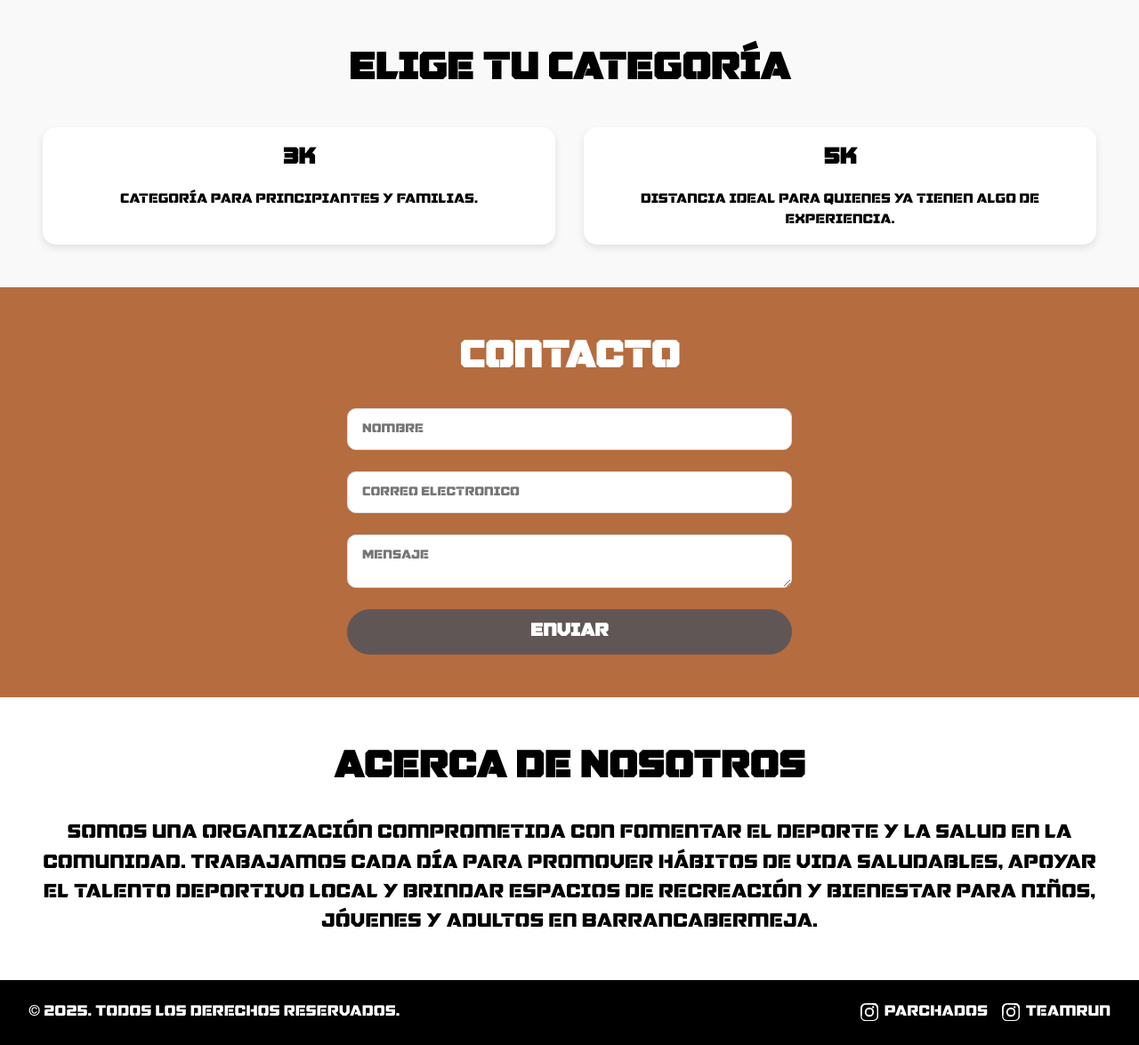
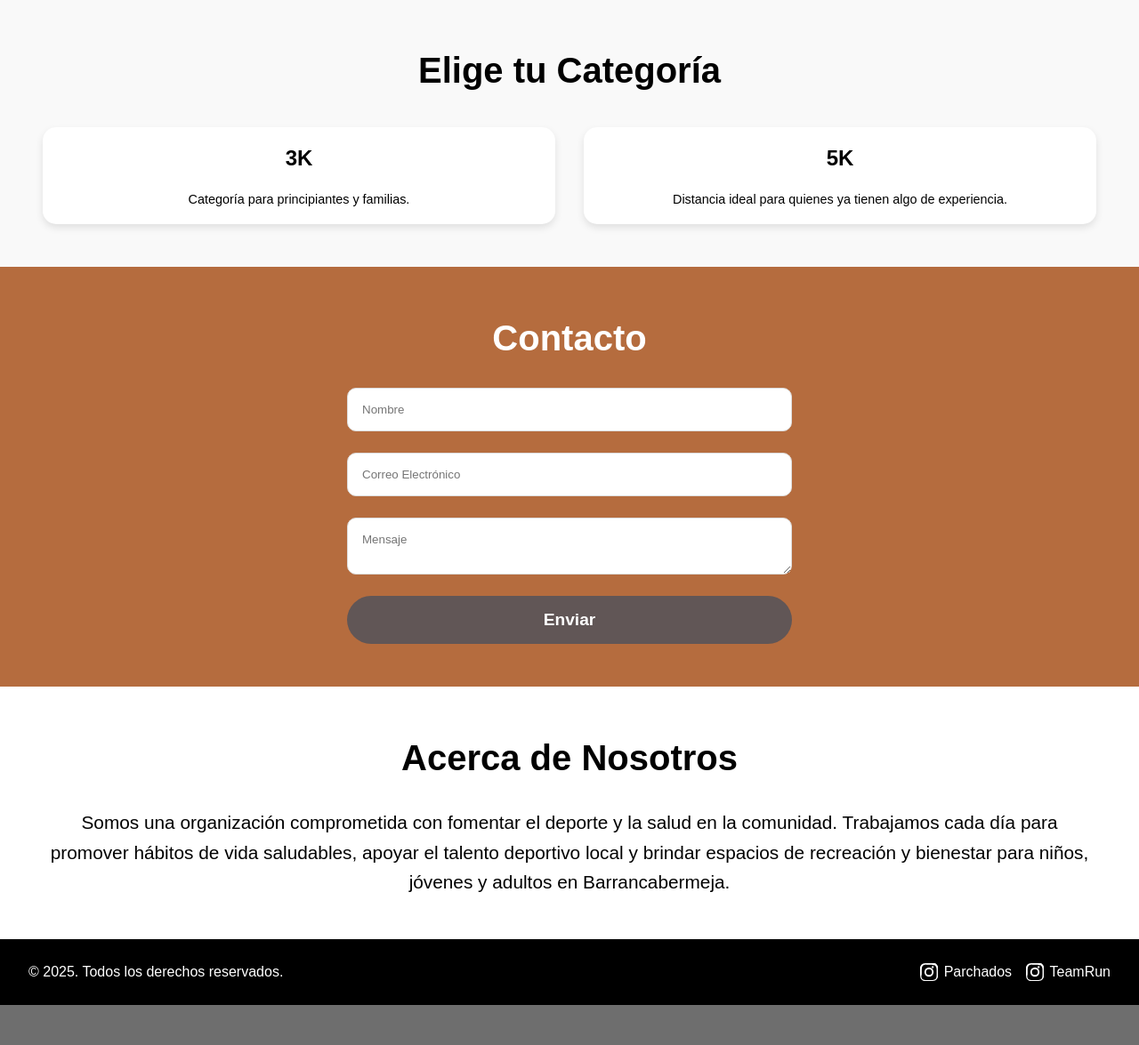
Before and after one commit to ainzx2/ainzx2.github.io, a Flask app: page / in a window 1280 px wide. Shown: the part 873-2048 px from the top of the page at 89% size. After the commit the page ends 2003 px from the top, so only its background shows below. Run offline with Flask 3, Linux system fonts and the light colour scheme; some libraries are stand-ins or nearby versions; some web fonts are replaced.

Commit message:
Update styles.css

```diff
--- a/PARCHADOS/static/styles.css
+++ b/PARCHADOS/static/styles.css
@@ -1,7 +1,7 @@
 /* Fuente personalizada */
 @font-face {
-    font-family: 'GalacticVanguardian';
-    src: url('fonts/GALACTICVANGUARDIANNCV.otf') format('opentype');
+    font-family: 'SmackLaidethDown';
+    src: url('fonts/SmackLaidethDown2024-m2VK2.ttf') format('truetype');
     font-weight: normal;
     font-style: normal;
 }
@@ -11,16 +11,16 @@
     margin: 0;
     padding: 0;
     box-sizing: border-box;
-    font-family: 'GalacticVanguardian', sans-serif;
+    font-family: 'SmackLaidethDown', sans-serif;
 }
 
+/* Resto del CSS igual, sin cambiar estilos visuales */
 body {
     line-height: 1.6;
     color: #333;
     background: white;
 }
 
-/* Navbar */
 .navbar {
     display: flex;
     justify-content: space-between;
@@ -80,7 +80,6 @@ body {
     background: white;
 }
 
-/* página de bienvenida-Hero Section */
 .hero-section {
     position: relative;
     display: flex;
@@ -118,7 +117,6 @@ body {
     transform: translateY(-3px);
 }
 
-/* sección de tarjetas */
 .cards-container {
     padding: 3rem;
     background: #f9f9f9;
@@ -166,7 +164,6 @@ body {
     font-size: 0.9rem;
 }
 
-/* Sección de contacto */
 .contact-section {
     padding: 3rem;
     background: #b56c3e;
@@ -211,7 +208,6 @@ body {
     background: #333;
 }
 
-/* Animación de carga */
 #contact-form button.loading {
     background-color: #ccc;
     cursor: not-allowed;
@@ -278,7 +274,6 @@ body {
     }
 }
 
-/* Estilo para el formulario de inscripción */
 .form-section {
     padding: 3rem;
     background-color: #f0f0f0;
@@ -315,6 +310,7 @@ body {
     border-radius: 8px;
     font-size: 1rem;
     width: 100%;
+    max-width: 100%;
 }
 
 #form-inscripcion input[readonly] {
@@ -338,7 +334,6 @@ body {
     background: #8e4f27;
 }
 
-/* Responsive para formulario */
 @media (max-width: 768px) {
     .form-section {
         padding: 2rem;
@@ -349,7 +344,6 @@ body {
     }
 }
 
-/* Sección acerca de nosotros */
 .about-section {
     padding: 3rem;
     text-align: center;
@@ -366,7 +360,6 @@ body {
     font-size: 1.3rem;
 }
 
-/* pie de página */
 footer {
     display: flex;
     justify-content: space-between;
@@ -403,7 +396,6 @@ footer .social-links svg {
     height: 20px;
 }
 
-/* Diseño responsivo */
 @media (max-width: 768px) {
     .nav-links {
         display: none;
```
